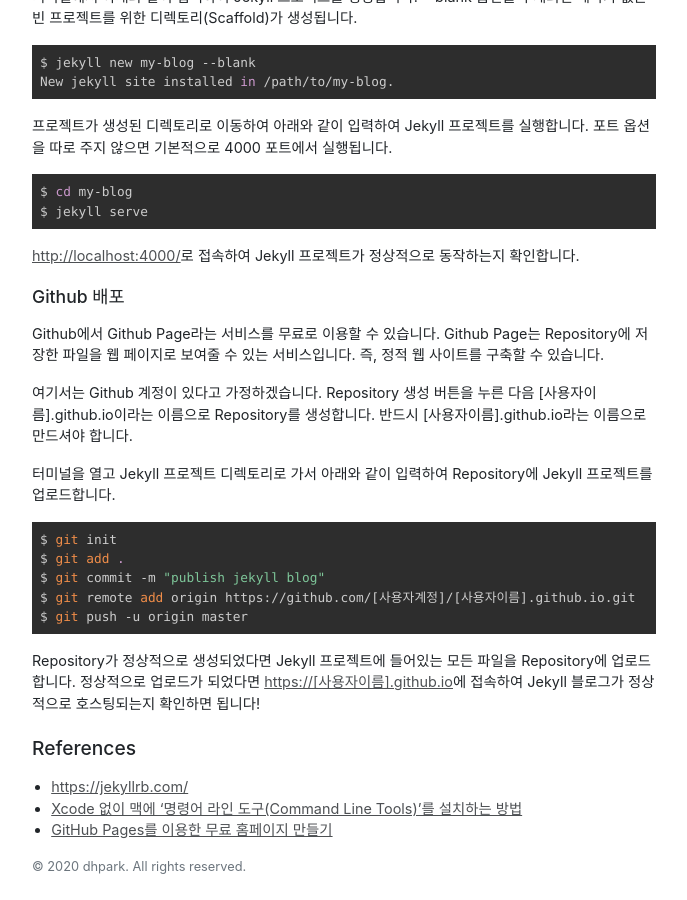
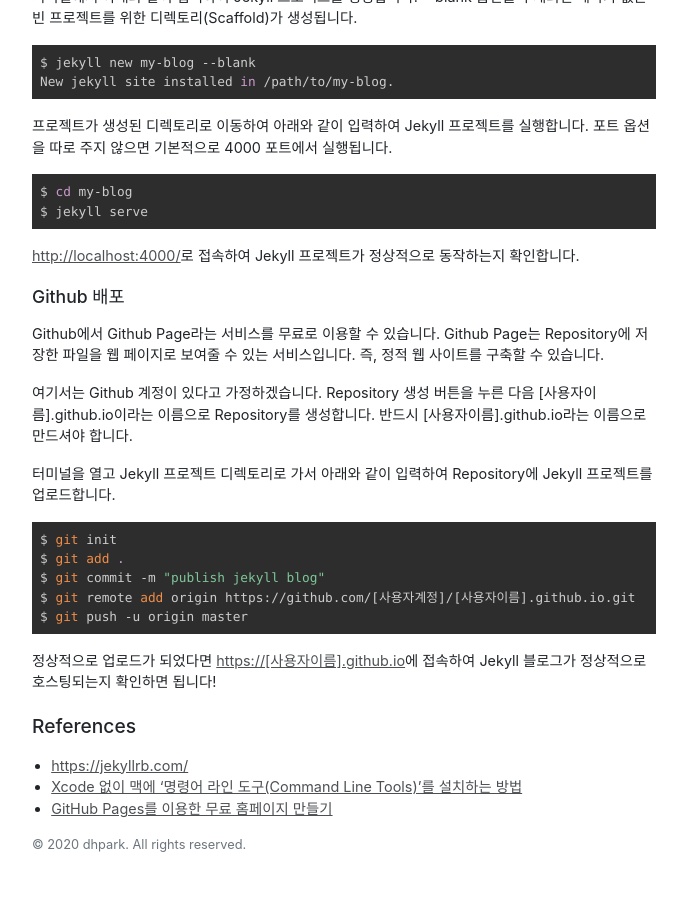
Before and after one commit to daehopark/simplog-jekyll-theme, a Jekyll site: the page built from _posts/2020-07-01-Jekyll 블로그 시작하기 1 - 개발 환경 구축 및 Github 배포.md, in a window 1280 px wide and 900 px high, scrolled down 1410 px. Shown: the whole window, without its empty margins (296-983 px from the left). Built offline with Jekyll 4.4.1, drawn with Linux system fonts in a browser that asks for light colours; after the commit the page ends 2289 px from its top, so only the background shows below that.

Commit message:
[update] Jekyll 블로그 시작하기 1 - 개발 환경 구축 및 Github 배포

````diff
--- a/_posts/2020-07-01-Jekyll 블로그 시작하기 1 - 개발 환경 구축 및 Github 배포.md
+++ b/_posts/2020-07-01-Jekyll 블로그 시작하기 1 - 개발 환경 구축 및 Github 배포.md
@@ -103,7 +103,7 @@ $ git remote add origin https://github.com/[사용자계정]/[사용자이름].g
 $ git push -u origin master
 ```
 
-`Repository`가 정상적으로 생성되었다면 `Jekyll` 프로젝트에 들어있는 모든 파일을 `Repository`에 업로드합니다. 정상적으로 업로드가 되었다면 [https://[사용자이름].github.io](https://[사용자이름].github.io)에 접속하여 `Jekyll` 블로그가 정상적으로 호스팅되는지 확인하면 됩니다!
+정상적으로 업로드가 되었다면 [https://[사용자이름].github.io](https://[사용자이름].github.io)에 접속하여 `Jekyll` 블로그가 정상적으로 호스팅되는지 확인하면 됩니다!
 
 ## References
 
````
